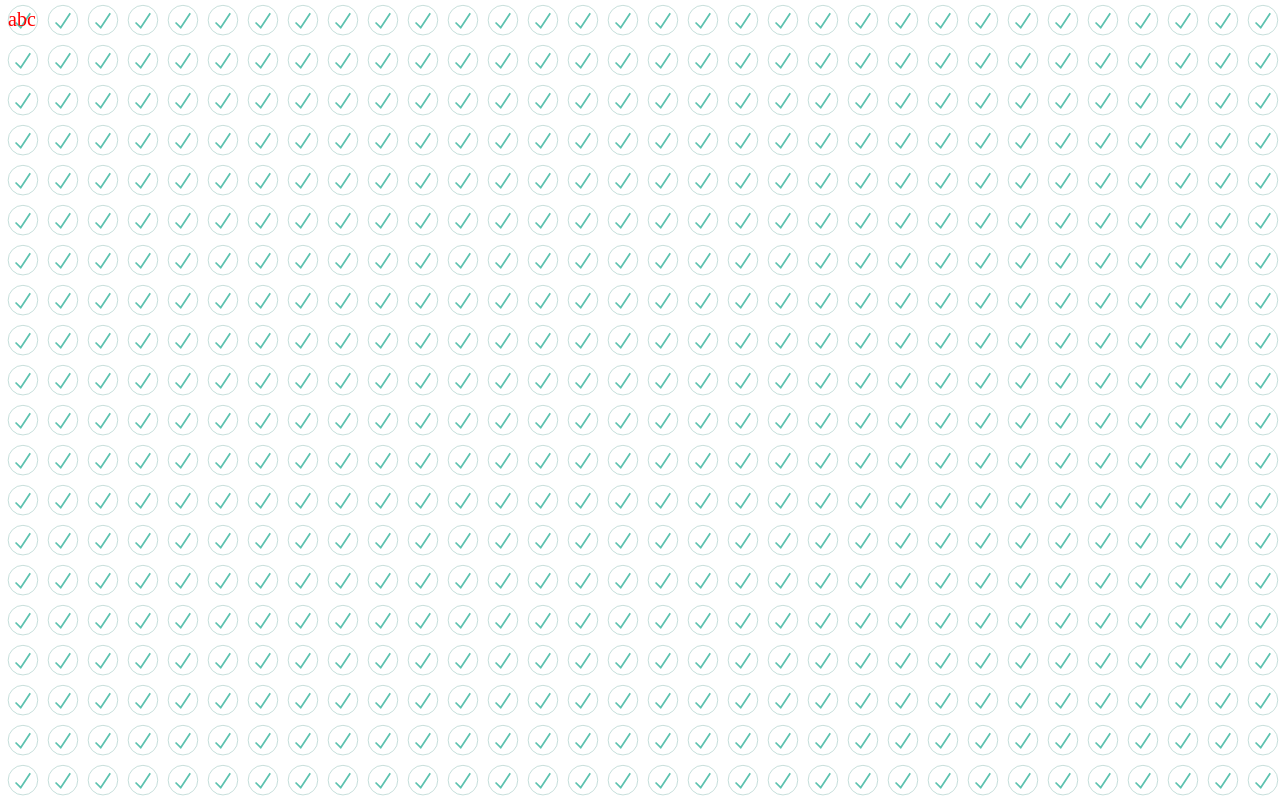
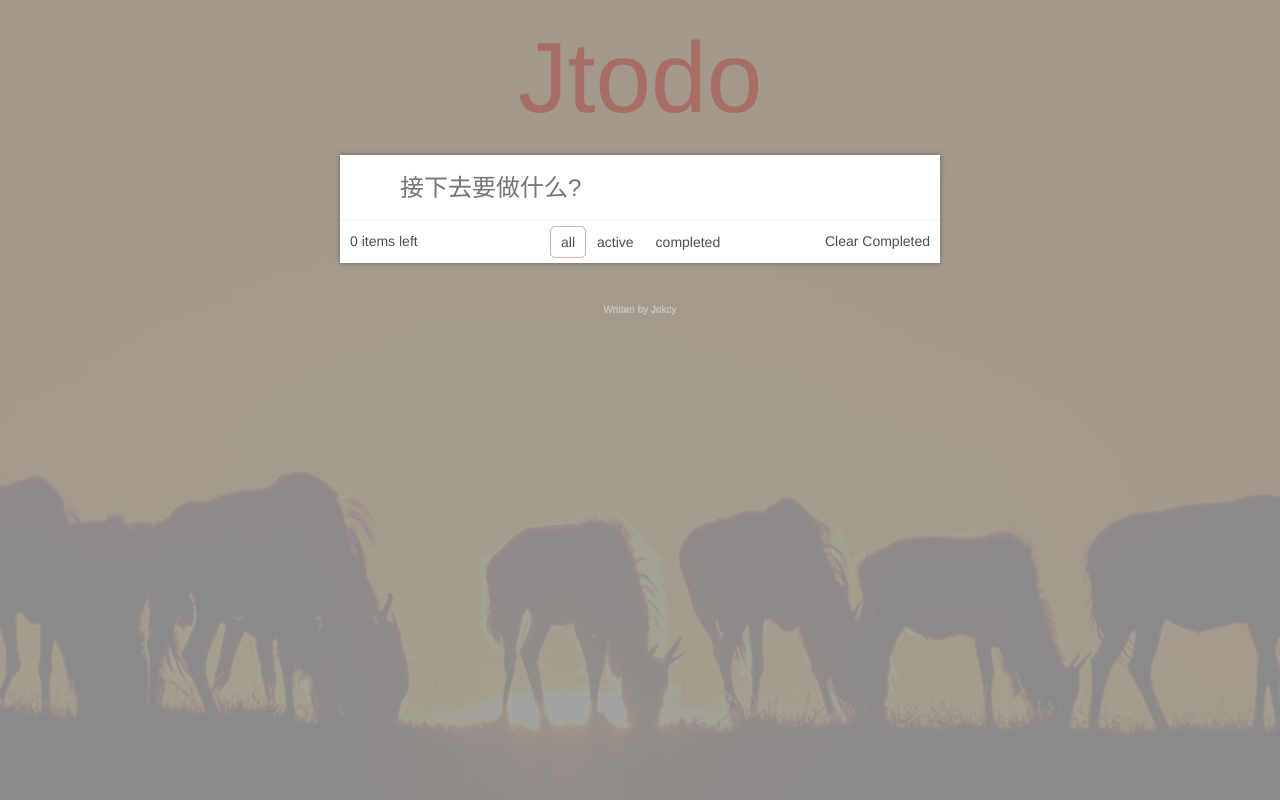
Before and after one commit to guanqing123/vue-ssr-tech, a Vue app: page / in a window 1280 px wide. Built offline with nearby package versions, Linux system fonts and the light colour scheme; the HTML template or start-up script is replaced by a standard one.

Commit message:
完成todo业务逻辑

```diff
--- a/src/app.vue
+++ b/src/app.vue
@@ -1,19 +1,42 @@
 <template>
-    <div id="test">{{text}}</div>
+    <div id="app">
+        <div id="cover"></div>
+        <Header></Header>
+        <Todo></Todo>
+        <Footer></Footer>
+    </div>
 </template>
 
 <script>
-export default {
-    data(){
-        return {
-            text: 'abc'
+    import Header from './todo/header.vue'
+    import Footer from './todo/footer.jsx'
+    import Todo from './todo/todo.vue'
+
+    export default {
+        components: {
+            Header,
+            Footer,
+            Todo
         }
     }
-}
 </script>
 
-<style scoped>
-#test {
-    color: red;
-}
+<style lang="stylus" scoped>
+    #app{
+        position absolute
+        left 0
+        right 0
+        top 0
+        bottom 0
+    }
+    #cover{
+        position absolute
+        left 0
+        top 0
+        right 0
+        bottom 0
+        background-color #999
+        opacity .9
+        z-index -1
+    }
 </style>
--- /dev/null
+++ b/src/assets/styles/footer.styl
@@ -0,0 +1,7 @@
+#footer{
+  margin-top 40px
+  text-align center
+  color: #bfbfbf;
+  font-size: 10px;
+  text-shadow: 0 1px 0 rgba(255, 255, 255, 0.5);
+}
--- /dev/null
+++ b/src/assets/styles/global.styl
@@ -0,0 +1,15 @@
+html, body{
+  margin 0
+  padding 0
+  width 100%
+  height 100%
+}
+body{
+  background-image: url('../images/bg.jpeg')
+  background-size: cover
+  background-position: center;
+  font: 14px 'Helvetica Neue', Helvetica, Arial, sans-serif;
+  color: #4d4d4d;
+  font-smoothing: antialiased;
+  font-weight: 300;
+}
--- a/src/index.js
+++ b/src/index.js
@@ -2,9 +2,7 @@
 import Vue from 'vue'
 import App from './app.vue'
 
-import './assets/styles/test.css'
-import './assets/styles/test-stylus.styl'
-import './assets/images/bg.jpeg'
+import './assets/styles/global.styl'
 
 const root = document.createElement('div')
 document.body.appendChild(root)
--- /dev/null
+++ b/src/todo/footer.jsx
@@ -0,0 +1,16 @@
+import '../assets/styles/footer.styl'
+
+export default {
+    data(){
+        return {
+            author: 'Jokcy'
+        }
+    },
+    render(){
+        return (
+            <div id="footer">
+                <span>Written by {this.author}</span>
+            </div>
+        )
+    }
+}
--- /dev/null
+++ b/src/todo/header.vue
@@ -0,0 +1,17 @@
+<template>
+    <header class="main-header">
+        <h1>Jtodo</h1>
+    </header>
+</template>
+
+<style lang="stylus" scoped>
+.main-header{
+    text-align center
+    h1{
+        font-size 100px
+        color: rgba(175, 47, 47, 0.4)
+        font-weight 100
+        margin 20px
+    }
+}
+</style>
--- /dev/null
+++ b/src/todo/item.vue
@@ -0,0 +1,92 @@
+<template>
+    <div :class="['todo-item', todo.completed ? 'completed' : '']">
+        <input
+          type="checkbox"
+          class="toggle"
+          v-model="todo.completed"
+        />
+        <label>{{todo.content}}</label>
+        <button class="destory" @click="deleteTodo()"></button>
+    </div>
+</template>
+
+<script>
+export default {
+    props : {
+        todo:{
+            type: Object,
+            required: true
+        }
+    },
+    methods: {
+        deleteTodo(){
+            this.$emit('del', this.todo.id)
+        }
+    }
+}
+</script>
+
+<style lang="stylus" scoped>
+.todo-item{
+    position relative
+    background-color #fff
+    font-size 24px
+    border-bottom 1px solid rgba(0,0,0,0.06)
+    &:hover{
+        .destory:after{
+            content: '×'
+        }
+    }
+    label{
+        white-space: pre-line;
+        word-break: break-all;
+        padding: 15px 60px 15px 15px;
+        margin-left: 45px;
+        display: block;
+        line-height: 1.2;
+        transition: color 0.4s;
+    }
+    &.completed{
+        label{
+            color: #d9d9d9;
+            text-decoration line-through
+        }
+    }
+}
+.toggle{
+    text-align: center;
+    width: 40px;
+    height: 40px;
+    position: absolute;
+    top: 0;
+    bottom: 0;
+    margin: auto 0;
+    border: none;
+    appearance: none;
+    outline none
+    &:after{
+        content url('../assets/images/round.svg')
+    }
+    &:checked:after{
+         content url('../assets/images/done.svg')
+     }
+}
+.destory{
+    position: absolute;
+    top: 0;
+    right: 10px;
+    bottom: 0;
+    width: 40px;
+    height: 40px;
+    margin: auto 0;
+    font-size: 30px;
+    color: #cc9a9a;
+    margin-bottom: 11px;
+    transition: color 0.2s ease-out;
+    background-color transparent
+    appearance none
+    border-width 0
+    cursor pointer
+    outline none
+}
+</style>
--- /dev/null
+++ b/src/todo/tabs.vue
@@ -0,0 +1,91 @@
+<template>
+    <div class="helper">
+        <span class="left">{{unFinishedTodoLength}} items left</span>
+        <span class="tabs">
+            <span
+              v-for="state in states"
+              :key="state"
+              :class="[state, filter===state ? 'actived' : '']"
+              @click="toggleFilter(state)"
+            >
+                {{state}}
+            </span>
+        </span>
+        <span class="clear" @click="clearAllCompleted">Clear Completed</span>
+    </div>
+</template>
+
+<script>
+export default {
+    props: {
+      filter:{
+          type: String,
+          required: true
+      },
+      todos:{
+          type: Array,
+          required: true
+      }
+    },
+    data(){
+        return {
+            states: ['all','active','completed']
+        }
+    },
+    methods:{
+        clearAllCompleted(){
+            this.$emit('clearAllCompleted')
+        },
+        toggleFilter(state){
+            this.$emit('toggle', state)
+        }
+    },
+    computed: {
+        unFinishedTodoLength() {
+            return this.todos.filter(todo => !todo.completed).length
+        }
+    }
+}
+</script>
+
+<style lang="stylus" scoped>
+.helper{
+    font-weight 100
+    display flex
+    justify-content space-between
+    padding 5px 0
+    line-height 30px
+    background-color #fff
+    font-size 14px
+    font-smoothing: antialiased
+}
+.left, .clear, .tabs{
+    padding 0 10px
+    box-sizing border-box
+}
+.left, .clear{
+    width 150px
+}
+.left{
+    text-align left
+}
+.clear{
+    text-align right
+    cursor pointer
+}
+.tabs{
+    width 200px
+    display flex
+    justify-content space-around
+    * {
+        display inline-block
+        padding 0 10px
+        cursor pointer
+        border 1px solid rgba(175,47,47,0)
+        &.actived{
+             border-color rgba(175,47,47,0.4)
+             border-radius 5px
+         }
+    }
+}
+</style>
--- /dev/null
+++ b/src/todo/todo.vue
@@ -0,0 +1,97 @@
+<template>
+    <section class="real-app">
+        <input
+          type="text"
+          class="add-input"
+          autofocus="autofocus"
+          placeholder="接下去要做什么?"
+          @keyup.enter="addTodo"
+        />
+        <Item
+          v-for="todo in filteredTodos"
+          :todo="todo"
+          :key="todo.id"
+          @del="deleteTodo"
+        />
+        <Tabs
+          :filter="filter"
+          :todos="todos"
+          @toggle="toggleFilter"
+          @clearAllCompleted="clearAllCompleted"
+        />
+    </section>
+</template>
+
+<script>
+import Item from './item.vue'
+import Tabs from './tabs.vue'
+let id = 0;
+export default {
+    components: {
+      Item,
+      Tabs
+    },
+    data(){
+        return {
+            todos: [],
+            filter: 'all'
+        }
+    },
+    computed:{
+        filteredTodos(){
+            if (this.filter === 'all'){
+                return this.todos
+            }
+            const completed = this.filter === 'completed'
+            return this.todos.filter(todo => todo.completed === completed)
+        }
+    },
+    methods: {
+        addTodo(e){
+            this.todos.unshift({
+                id: id++,
+                content: e.target.value.trim(),
+                completed: false
+            })
+            e.target.value = ''
+        },
+        deleteTodo(id){
+            this.todos.splice(this.todos.findIndex(todo => todo.id == id),1)
+        },
+        toggleFilter(state){
+            this.filter = state
+        },
+        clearAllCompleted(){
+            this.todos = this.todos.filter(todo => !todo.completed)
+        }
+    }
+}
+</script>
+
+<style lang="stylus" scoped>
+.real-app{
+    width 600px
+    margin 0 auto
+    box-shadow 0 0 5px #666
+}
+.add-input{
+    position: relative;
+    margin: 0;
+    width: 100%;
+    font-size: 24px;
+    font-family: inherit;
+    font-weight: inherit;
+    line-height: 1.4em;
+    border: 0;
+    outline: none;
+    color: inherit;
+    padding: 6px;
+    border: 1px solid #999;
+    box-shadow: inset 0 -1px 5px 0 rgba(0, 0, 0, 0.2);
+    box-sizing: border-box;
+    font-smoothing: antialiased;
+    padding: 16px 16px 16px 60px;
+    border: none;
+    box-shadow: inset 0 -2px 1px rgba(0,0,0,0.03);
+}
+</style>
```
Also changed, not shown: 1 other file (tests, documents, lock files or other folders).
